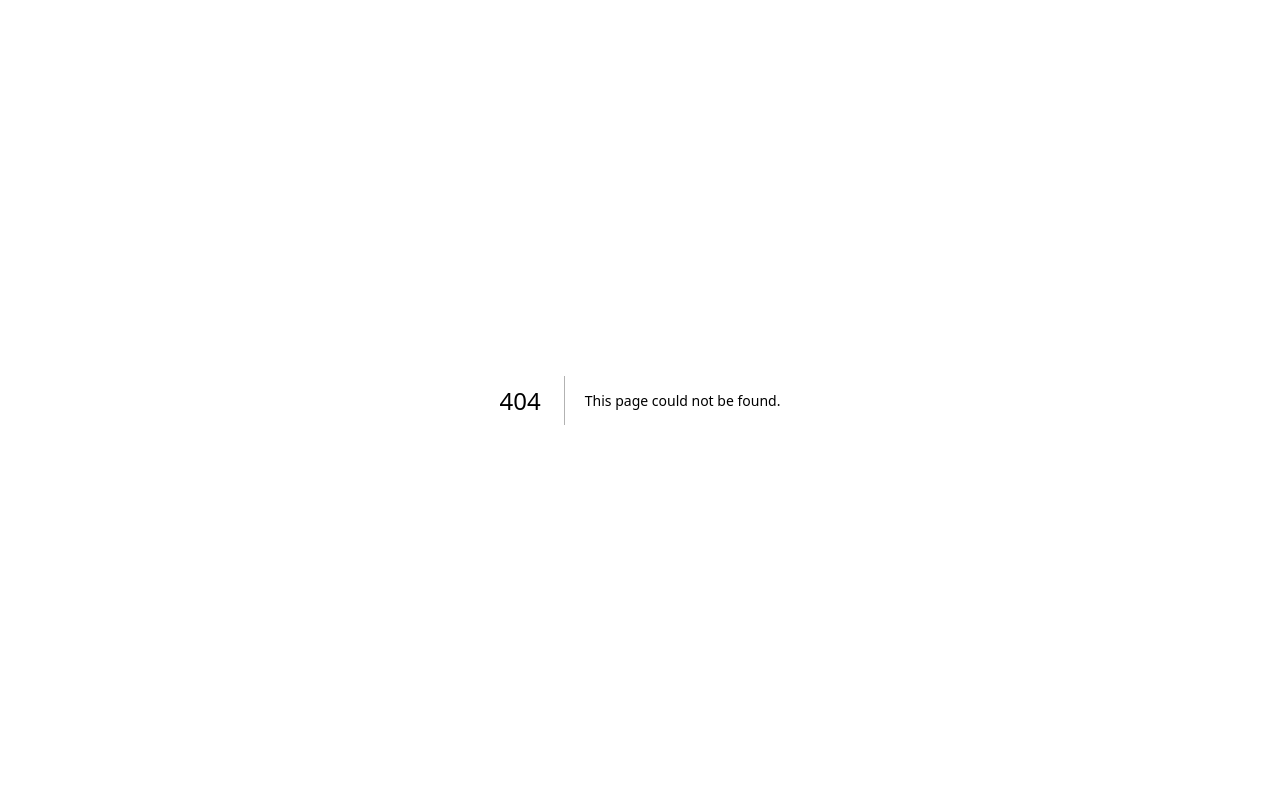
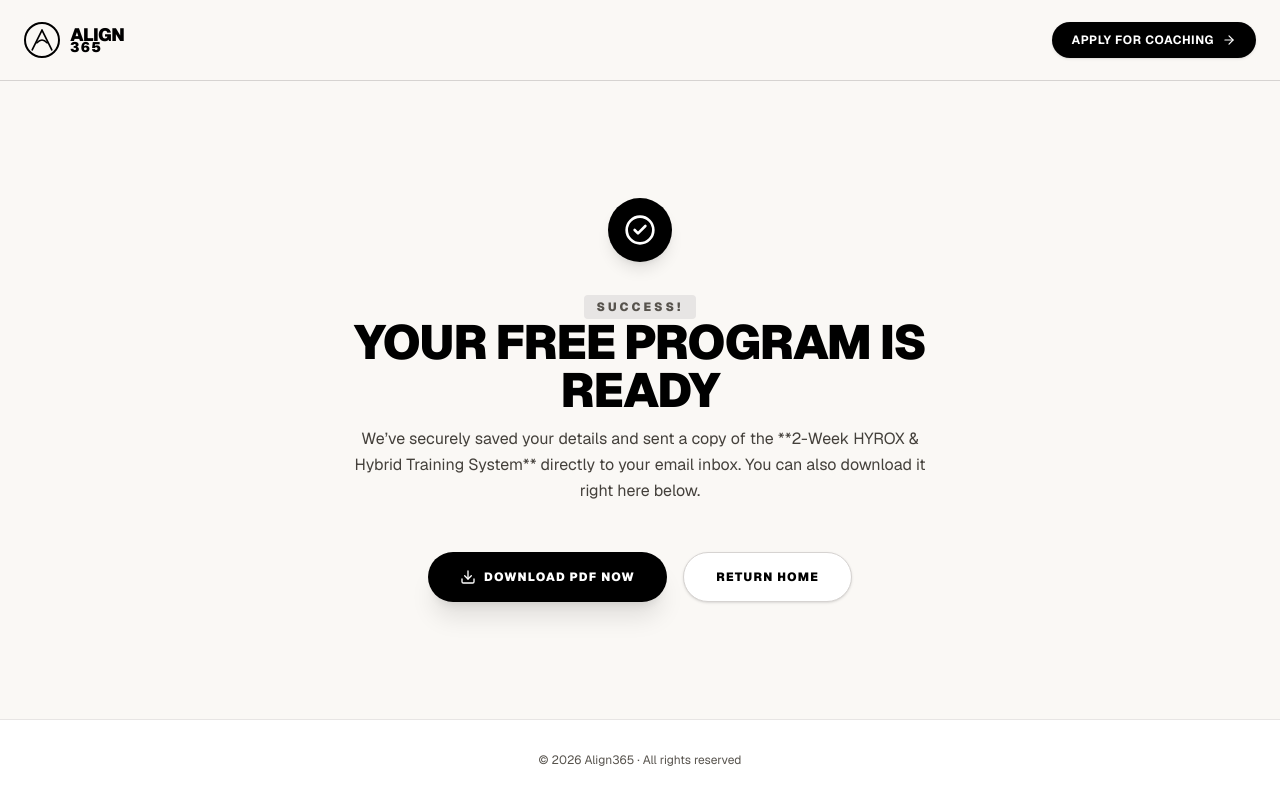
Before and after one commit to GoosainM/align365, a Next.js app: page /hyrox-thank-you in a window 1280 px wide. Before the commit this address had no page. Built offline with nearby package versions, Linux system fonts and the light colour scheme.

Commit message:
Add hyrox thank you landing page

```diff
--- /dev/null
+++ b/src/app/hyrox-thank-you/page.tsx
@@ -0,0 +1,86 @@
+import Link from "next/link";
+import { ArrowRight, CheckCircle2, Download } from "lucide-react";
+
+function Align365Logo() {
+  return (
+    <div className="flex items-center gap-2.5">
+      <div className="w-9 h-9 rounded-full border-[2.5px] border-black flex items-center justify-center p-0.5">
+        <svg
+          viewBox="0 0 100 100"
+          className="w-full h-full fill-none stroke-black"
+          strokeWidth="6"
+          strokeLinecap="round"
+        >
+          <path d="M 50 15 L 15 85" />
+          <path d="M 50 15 L 85 85" />
+          <path d="M 32 60 Q 50 40 68 60" />
+        </svg>
+      </div>
+      <div className="flex flex-col font-sans -space-y-1">
+        <span className="font-black text-black text-lg tracking-tight leading-none">ALIGN</span>
+        <span className="font-black text-black text-sm tracking-widest leading-none">365</span>
+      </div>
+    </div>
+  );
+}
+
+export default function HyroxThankYouPage() {
+  return (
+    <div className="min-h-screen bg-[#FAF8F5] text-black font-sans flex flex-col justify-between selection:bg-stone-300 selection:text-black">
+      {/* Navigation Header */}
+      <nav className="bg-[#FAF8F5]/90 backdrop-blur-md border-b border-stone-300">
+        <div className="max-w-7xl mx-auto px-6 h-20 flex items-center justify-between">
+          <Link href="/">
+            <Align365Logo />
+          </Link>
+          <Link
+            href="/apply"
+            className="px-5 py-2.5 rounded-full bg-black text-white font-bold text-xs uppercase tracking-wider hover:bg-stone-800 transition-colors flex items-center gap-2 shadow-sm"
+          >
+            Apply for Coaching <ArrowRight className="w-3.5 h-3.5" />
+          </Link>
+        </div>
+      </nav>
+
+      {/* Main Content */}
+      <main className="max-w-3xl mx-auto px-6 py-20 text-center space-y-8 my-auto">
+        <div className="w-16 h-16 bg-black text-white rounded-full flex items-center justify-center mx-auto shadow-lg">
+          <CheckCircle2 className="w-8 h-8" />
+        </div>
+
+        <div className="space-y-3">
+          <span className="text-xs font-black uppercase tracking-[0.25em] text-stone-600 bg-stone-200 px-3 py-1 rounded">
+            Success!
+          </span>
+          <h1 className="text-3xl sm:text-5xl font-black uppercase tracking-tight text-black">
+            Your Free Program is Ready
+          </h1>
+          <p className="text-stone-700 text-sm sm:text-base max-w-xl mx-auto leading-relaxed">
+            We’ve securely saved your details and sent a copy of the **2-Week HYROX & Hybrid Training System** directly to your email inbox. You can also download it right here below.
+          </p>
+        </div>
+
+        <div className="pt-4 flex flex-col sm:flex-row justify-center gap-4">
+          <a
+            href="/downloads/align365-2week-hyrox.pdf"
+            download
+            className="px-8 py-4 bg-black text-white font-black text-xs uppercase tracking-widest rounded-full hover:bg-stone-800 transition-colors inline-flex items-center justify-center gap-2 shadow-xl"
+          >
+            <Download className="w-4 h-4" /> Download PDF Now
+          </a>
+          <Link
+            href="/"
+            className="px-8 py-4 bg-white border border-stone-300 text-black font-black text-xs uppercase tracking-widest rounded-full hover:bg-stone-100 transition-colors inline-flex items-center justify-center gap-2 shadow-sm"
+          >
+            Return Home
+          </Link>
+        </div>
+      </main>
+
+      {/* Footer */}
+      <footer className="bg-white py-8 border-t border-stone-200 text-stone-600 text-xs text-center">
+        <div>© 2026 Align365 · All rights reserved</div>
+      </footer>
+    </div>
+  );
+}
```
